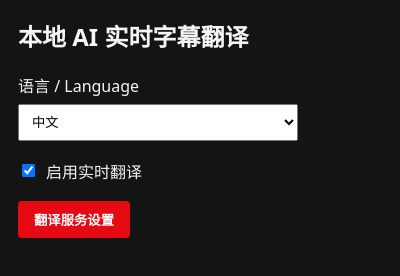
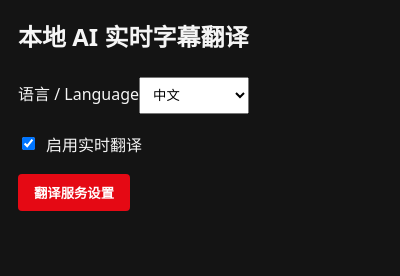
Before and after one commit to Minato-chen/local-ai-live-subtitle-translator, a browser extension: page popup.html in a window 400 px wide. Drawn offline with Linux system fonts and the light colour scheme.

Commit message:
fix: complete UI localization and compact language selector

```diff
--- a/i18n.js
+++ b/i18n.js
@@ -5,7 +5,8 @@ const I18N = {
   },
   en: {
     "本地 AI 实时字幕翻译": "Local AI Live Subtitle Translator", "启用实时翻译": "Enable live translation", "翻译服务设置": "Translation service settings", "界面语言": "Interface language", "语言 / Language": "Language / 语言",
-    "将 Netflix 或 YouTube 字幕发送到你选择的翻译服务；默认推荐本机 llama.cpp + Hy-MT2。": "Send Netflix or YouTube subtitles to your selected translator. llama.cpp + Hy-MT2 is recommended.", "启动本地翻译服务": "Start local translation service", "本地服务连接（可选）": "Local service connection (optional)", "翻译与字幕设置": "Translation and subtitle settings", "翻译语言": "Translation language", "字幕显示": "Subtitle display", "保存设置": "Save settings", "检查服务": "Check service", "自动识别": "Auto-detect", "英语": "English", "日语": "Japanese", "韩语": "Korean", "简体中文": "Simplified Chinese", "法语": "French", "德语": "German", "西班牙语": "Spanish", "原字幕上方": "Above original subtitles", "原字幕下方": "Below original subtitles", "播放器底部（自动避让）": "Player bottom (auto-avoid)", "播放器顶部（自动避让）": "Player top (auto-avoid)", "译文颜色": "Translation color", "字号（px）": "Font size (px)", "文字描边": "Text outline", "描边粗细（px）": "Outline width (px)", "描边颜色": "Outline color", "半透明背景": "Semi-transparent background", "背景不透明度（%）": "Background opacity (%)", "背景颜色": "Background color", "前文参考条数": "Context lines", "本地服务地址": "Local service URL"
+    "将 Netflix 或 YouTube 字幕发送到你选择的翻译服务；默认推荐本机 llama.cpp + Hy-MT2。": "Send Netflix or YouTube subtitles to your selected translator. llama.cpp + Hy-MT2 is recommended.", "启动本地翻译服务": "Start local translation service", "本地服务连接（可选）": "Local service connection (optional)", "翻译与字幕设置": "Translation and subtitle settings", "翻译语言": "Translation language", "字幕显示": "Subtitle display", "保存设置": "Save settings", "检查服务": "Check service", "自动识别": "Auto-detect", "英语": "English", "日语": "Japanese", "韩语": "Korean", "简体中文": "Simplified Chinese", "法语": "French", "德语": "German", "西班牙语": "Spanish", "原字幕上方": "Above original subtitles", "原字幕下方": "Below original subtitles", "播放器底部（自动避让）": "Player bottom (auto-avoid)", "播放器顶部（自动避让）": "Player top (auto-avoid)", "译文颜色": "Translation color", "字号（px）": "Font size (px)", "文字描边": "Text outline", "描边粗细（px）": "Outline width (px)", "描边颜色": "Outline color", "半透明背景": "Semi-transparent background", "背景不透明度（%）": "Background opacity (%)", "背景颜色": "Background color", "前文参考条数": "Context lines", "本地服务地址": "Local service URL",
+    "推荐使用 Hy-MT2；首次运行会下载模型。使用其他模型时，请按模型文档启动兼容服务。": "Hy-MT2 is recommended; the first run downloads the model. For other models, follow their documentation.", "保持服务窗口开启，然后刷新 Netflix 或 YouTube 播放页面。": "Keep the service window open, then refresh the Netflix or YouTube page.", "默认地址为": "Default address:", "可修改端口，但服务必须运行在本机，并提供 OpenAI 兼容接口。": "You may change the port, but the service must run locally and provide an OpenAI-compatible API.", "语言选择只会写入每次请求的翻译提示，不会切换模型。明确源语言通常更稳定，但速度提升有限；“自动识别”适合混合语言字幕。": "Language selection only affects the translation prompt. Explicit source languages may improve stability; auto-detect suits mixed subtitles.", "默认采用原来的白字黑色半透明背景样式。描边和背景关闭后，对应颜色、粗细或透明度设置会暂时不可编辑；前文条数越多，代词和上下文可能更准确，但请求会略慢，实时优先建议设为 0。": "The default style uses white text with a translucent black background. More context may improve coherence but slightly slows requests; use 0 for real-time priority."
   }
 };
 
@@ -21,4 +22,5 @@ function applyI18n(language) {
   const nodes = []; while (walker.nextNode()) nodes.push(walker.currentNode);
   for (const node of nodes) { const key = node.nodeValue.trim(); if (dict[key]) node.nodeValue = node.nodeValue.replace(key, dict[key]); }
   document.documentElement.lang = language === "en" ? "en" : "zh-CN";
+  if (document.title) document.title = language === "en" ? "Local AI Live Subtitle Translator Settings" : "本地 AI 实时字幕翻译设置";
 }
--- a/ui.css
+++ b/ui.css
@@ -29,6 +29,7 @@ select {
   margin-top: 7px;
   padding: 9px;
 }
+#uiLanguage { width: auto; min-width: 110px; margin-top: 4px; }
 input[type="color"] {
   display: block;
   box-sizing: border-box;
```
